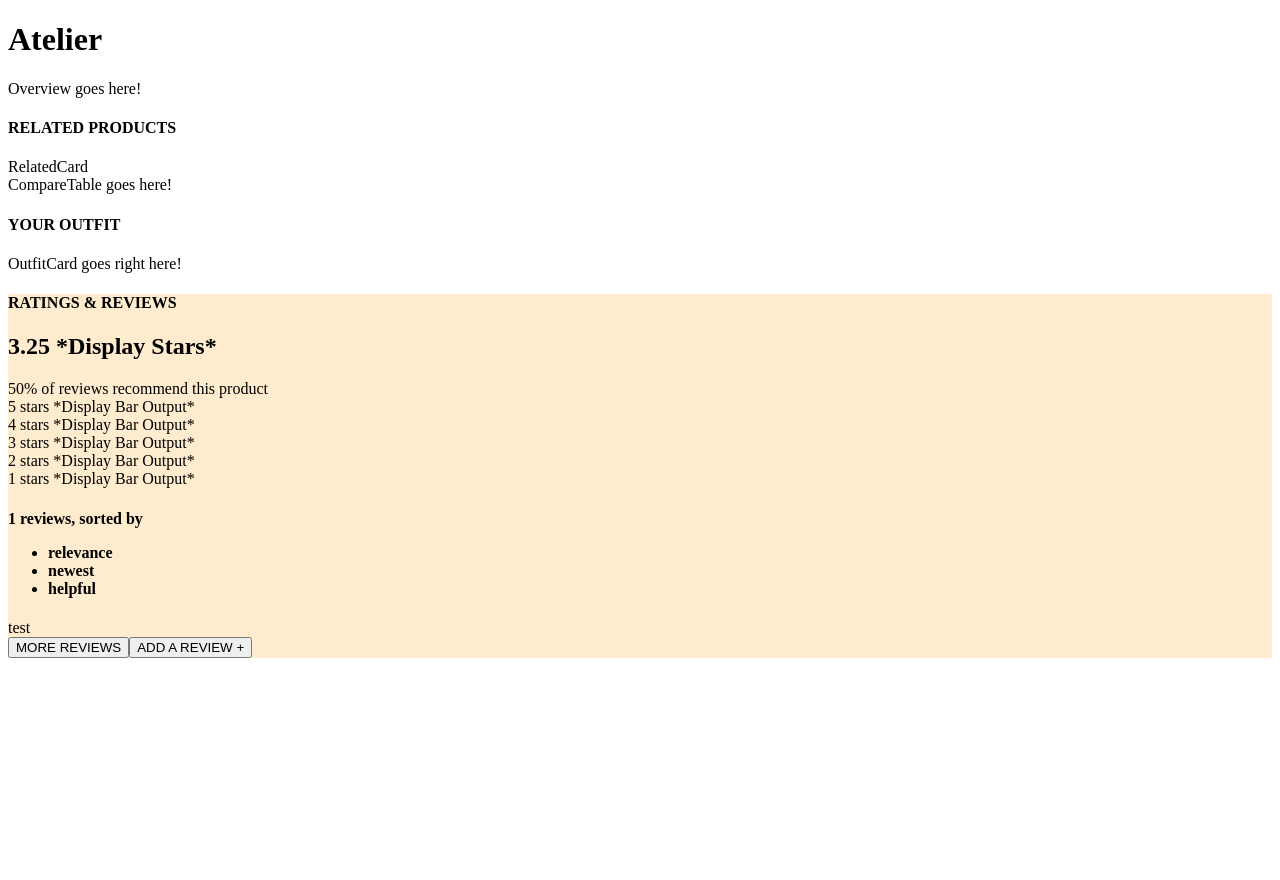
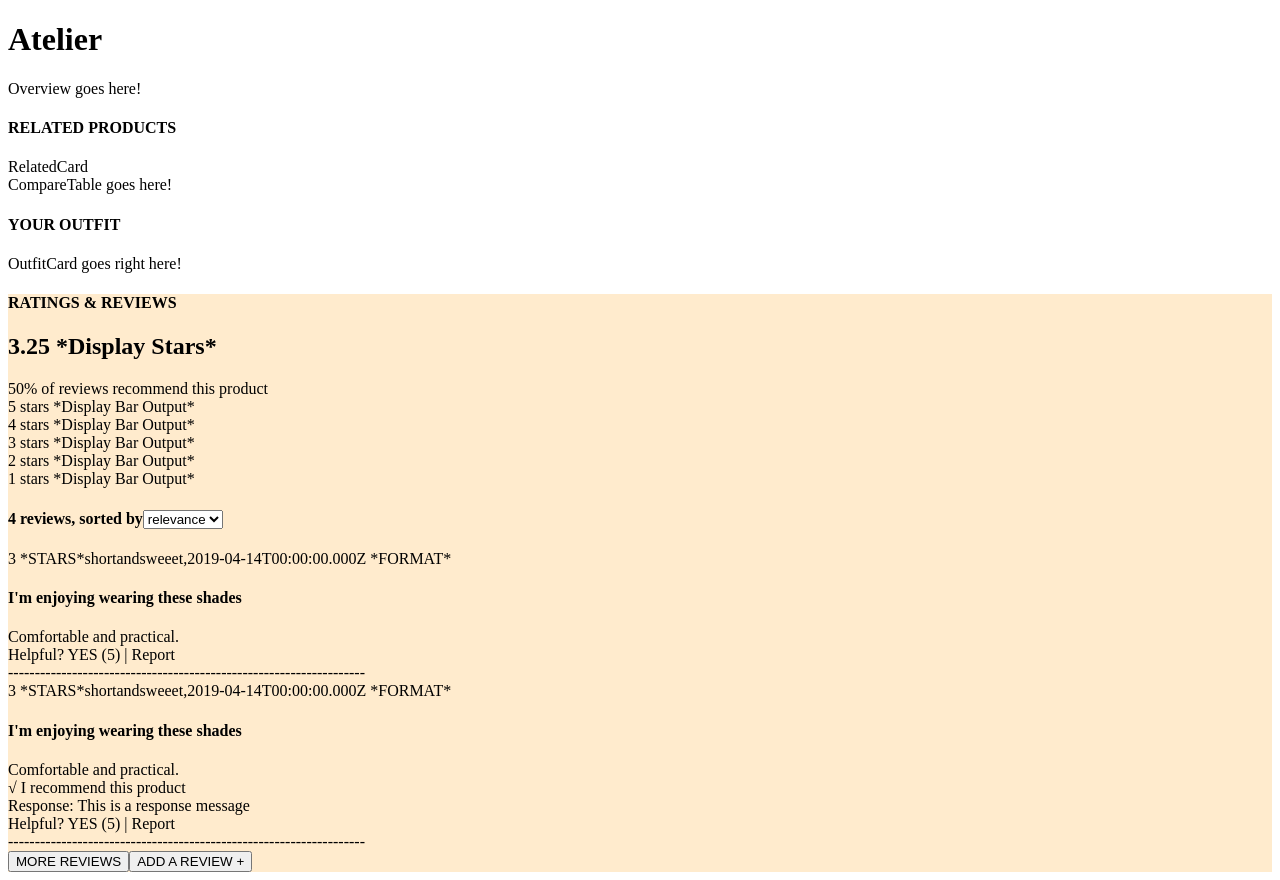
Before and after one commit to CCT-Engineering/Amorey, a React app: page / in a window 1280 px wide. Before the commit the page ends 800 px from the top, so only its background shows below. Built offline with nearby package versions, Linux system fonts and the light colour scheme.

Commit message:
Added dynamic render to Review List

```diff
--- a/client/src/components/RatingsReviews/Index.jsx
+++ b/client/src/components/RatingsReviews/Index.jsx
@@ -15,6 +15,63 @@ const reviewData = [{
       "summary": "I'm enjoying wearing these shades",
       "recommend": false,
       "response": null,
+      "body": "Comfortable and practical.",
+      "date": "2019-04-14T00:00:00.000Z",
+      "reviewer_name": "shortandsweeet",
+      "helpfulness": 5,
+      "photos": [{
+          "id": 1,
+          "url": "urlplaceholder/review_5_photo_number_1.jpg"
+        },
+        {
+          "id": 2,
+          "url": "urlplaceholder/review_5_photo_number_2.jpg"
+        },
+      ]
+    }, {
+      "review_id": 5,
+      "rating": 3,
+      "summary": "I'm enjoying wearing these shades",
+      "recommend": true,
+      "response":  'This is a response message',
+      "body": "Comfortable and practical.",
+      "date": "2019-04-14T00:00:00.000Z",
+      "reviewer_name": "shortandsweeet",
+      "helpfulness": 5,
+      "photos": [{
+          "id": 1,
+          "url": "urlplaceholder/review_5_photo_number_1.jpg"
+        },
+        {
+          "id": 2,
+          "url": "urlplaceholder/review_5_photo_number_2.jpg"
+        },
+      ]
+    }, {
+      "review_id": 5,
+      "rating": 3,
+      "summary": "I'm enjoying wearing these shades",
+      "recommend": true,
+      "response":  'This is a response message',
+      "body": "Comfortable and practical.",
+      "date": "2019-04-14T00:00:00.000Z",
+      "reviewer_name": "shortandsweeet",
+      "helpfulness": 5,
+      "photos": [{
+          "id": 1,
+          "url": "urlplaceholder/review_5_photo_number_1.jpg"
+        },
+        {
+          "id": 2,
+          "url": "urlplaceholder/review_5_photo_number_2.jpg"
+        },
+      ]
+    }, {
+      "review_id": 5,
+      "rating": 3,
+      "summary": "I'm enjoying wearing these shades",
+      "recommend": true,
+      "response":  'This is a response message',
       "body": "Comfortable and practical.",
       "date": "2019-04-14T00:00:00.000Z",
       "reviewer_name": "shortandsweeet",
@@ -61,15 +118,14 @@ const metaData = {
 const Index = () => {
   const [meta, setMeta] = React.useState(metaData);
   const [reviews, setReviews] = React.useState(reviewData);
-  console.log(reviews[0].results);
 
   return (
     <div>
       <h4>RATINGS & REVIEWS</h4>
       <div><RatingBreakdown ratings={meta.ratings} recommended={meta.recommended}/></div>
       <div><ProductBreakdown characteristics={meta.characteristics}/></div>
-      <div><Sorting numberOfReviews={reviews[0].results}/></div>
-      <div><ReviewsList reviews={reviews.results}/></div>
+      <div><Sorting reviews={reviews[0].results}/></div>
+      <div><ReviewsList reviews={reviews[0].results}/></div>
     </div>
   );
 };
--- a/client/src/components/RatingsReviews/ProductBreakdown.jsx
+++ b/client/src/components/RatingsReviews/ProductBreakdown.jsx
@@ -1,17 +1,16 @@
 import React from 'react';
 
-const renderCharacteristic = (key, index, characteristics) => {
-  console.log('here');
-  return <div>Test</div>;
+const renderCharacteristic = (characteristics) => {
+  Object.keys(characteristics).map((key, index) => {
+    return <div>{key}</div>
+  })
 };
 
 const ProductBreakdown = ({characteristics}) => {
-
+  // console.log(characteristics)
   return (
     <div>
-      {Object.keys(characteristics).map((key, index) => {
-        renderCharacteristic(key, index, characteristics)
-      })}
+      {renderCharacteristic(characteristics)}
     </div>
   );
 };
--- /dev/null
+++ b/client/src/components/RatingsReviews/ReviewEntry.jsx
@@ -0,0 +1,22 @@
+import React from 'react';
+
+const ReviewEntry = ({review}) => {
+
+  return (
+    <div>
+      <div>
+        {review.rating} *STARS*
+        {review.reviewer_name},
+        {review.date} *FORMAT*
+      </div>
+      <h4>{review.summary}</h4>
+      <div>{review.body}</div>
+      <div>{review.recommend && '√ I recommend this product'}</div>
+      <div>{review.response && 'Response:\n' + review.response}</div>
+      <div>Helpful? YES ({review.helpfulness}) | <a>Report</a></div>
+      <div>-------------------------------------------------------------------</div>
+    </div>
+  );
+};
+
+export default ReviewEntry;
--- a/client/src/components/RatingsReviews/ReviewsList.jsx
+++ b/client/src/components/RatingsReviews/ReviewsList.jsx
@@ -1,12 +1,35 @@
 import React from 'react';
+import ReviewEntry from './ReviewEntry.jsx';
 import WriteNewReview from './WriteNewReview.jsx';
 
+
+
 const ReviewsList = ({reviews}) => {
-  console.log(reviews);
+  const [renderLimit, setRenderLimit] = React.useState(2);
+
+  const loadMoreEntries = () => {
+    event.preventDefault();
+    if (renderLimit + 2 <= reviews.length) {
+      setRenderLimit(renderLimit + 2);
+    } else if (renderLimit < reviews.length) {
+      setRenderLimit(reviews.length);
+    } else {
+      console.log('Showing All Reviews');
+    }
+  };
+
+  const renderReviewEntries = (review, index) => {
+    if (index < renderLimit) {
+      return <ReviewEntry review={review} key={index}/>
+    }
+  };
+
   return (
-    <div>test
-      <div>{reviews}</div>
-      <button>MORE REVIEWS</button>
+    <div>
+      {reviews.length
+      ? reviews.map((review, index) => renderReviewEntries(review, index))
+      : <div>No Reviews</div>}
+      <button onClick={loadMoreEntries}>MORE REVIEWS</button>
       <button>ADD A REVIEW +</button>
     </div>
   );
--- a/client/src/components/RatingsReviews/Sorting.jsx
+++ b/client/src/components/RatingsReviews/Sorting.jsx
@@ -1,15 +1,15 @@
 import React from 'react';
 
-const Sorting = ({numberOfReviews}) => {
+const Sorting = ({reviews}) => {
 
   return (
     <div>
-      <h4>{numberOfReviews.length} reviews, sorted by
-        <ul>
-          <li>relevance</li>
-          <li>newest</li>
-          <li>helpful</li>
-        </ul>
+      <h4>{reviews.length} reviews, sorted by
+        <select>
+          <option>relevance</option>
+          <option>newest</option>
+          <option>helpful</option>
+        </select>
       </h4>
     </div>
   );
```
Also changed, not shown: 1 other file (tests, documents, lock files or other folders).
